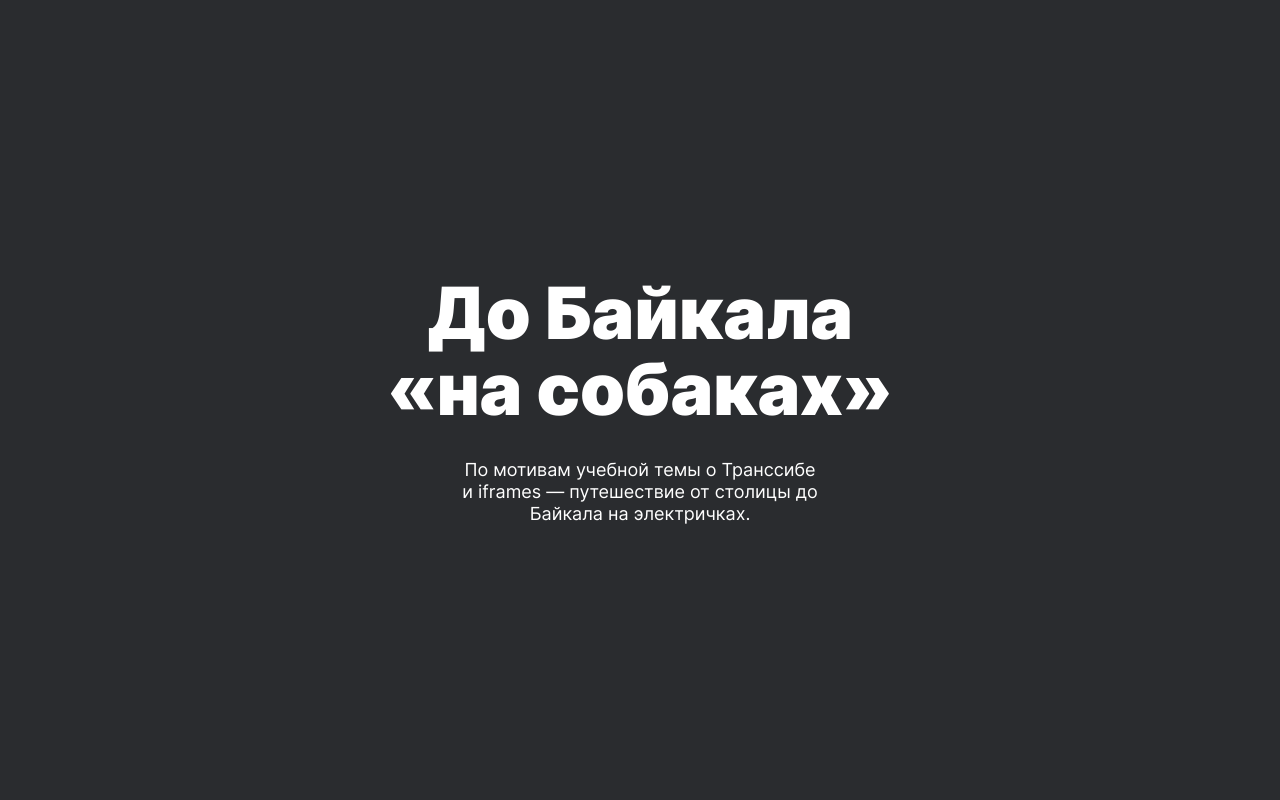
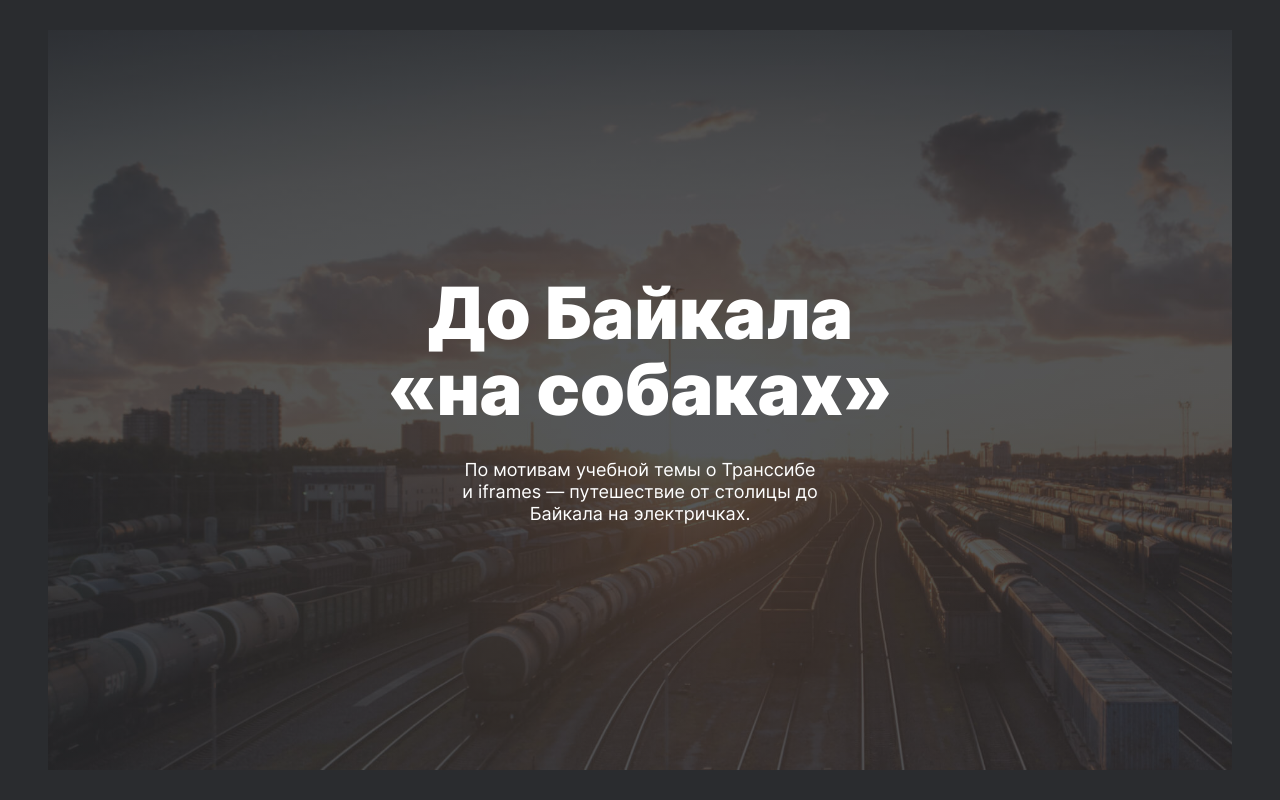
Before and after one commit to zhte-learn/russian-travel, a plain HTML site: page index.html in a window 1280 px wide. In both pictures the pointer is over the element 640 px from the left and 6566 px from the top of the page. Shown: the part 6166-6966 px from the top of the page. Drawn offline with Linux system fonts and the light colour scheme.

Commit message:
исправлен файл cover.css

```diff
--- a/blocks/cover/cover.css
+++ b/blocks/cover/cover.css
@@ -17,7 +17,7 @@
       rgba(42, 44, 47, .8),
       rgba(42, 44, 47, .8)
     ),
-    url(./images/cover-trains.jpg);
+    url(../../images/cover-trains.jpg);
     background-size: cover;
 }
 
```
